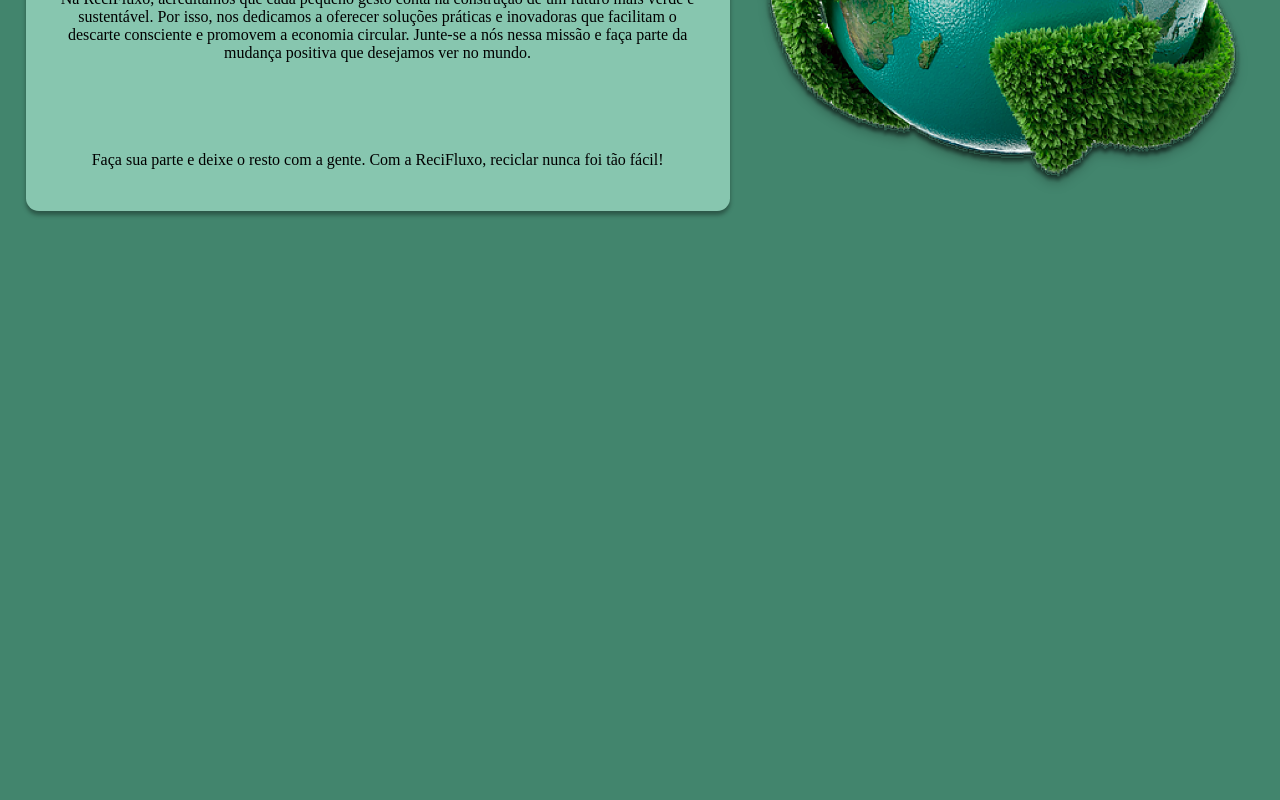
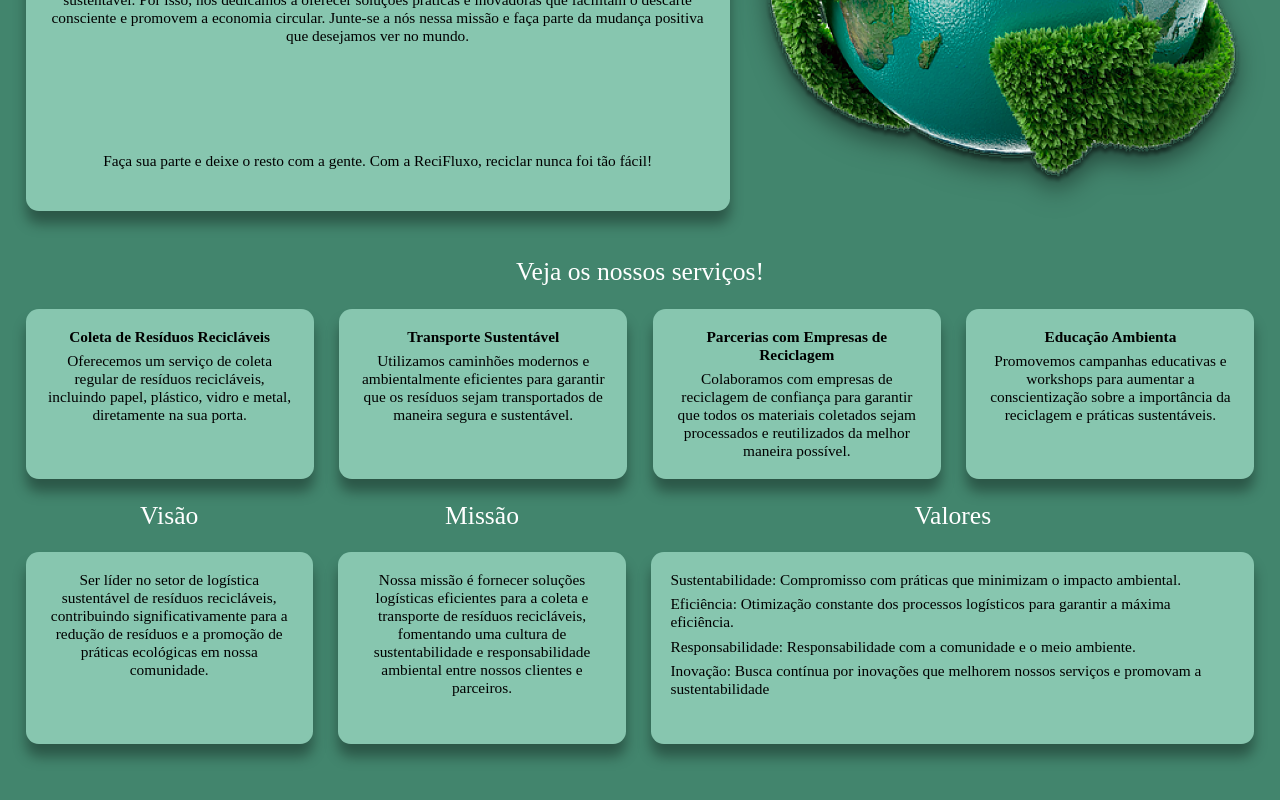
Before and after one commit to AndreyCadmo/ReciFluxo, an Angular app: page /home in a window 1280 px wide. Shown: the part 372-1172 px from the top of the page. Before the commit the page ends 800 px from the top, so only its background shows below. Built offline with nearby package versions, Linux system fonts and the light colour scheme; a web font is replaced by a local one.

Commit message:
criando a seção services

```diff
--- a/src/app/pages/home/home.component.css
+++ b/src/app/pages/home/home.component.css
@@ -5,7 +5,7 @@
 
 .world img {
   width: 40vw;
-    filter: drop-shadow(0px 4px 4px rgba(0, 0, 0, 0.5));
+  filter: var(--drop-shadow);
 }
 
 .main-card {
@@ -16,5 +16,65 @@
   border-radius: 1vw;
   justify-content: space-between;
   background-color: var(--background-card);
-    box-shadow: 0px 4px 4px rgba(0, 0, 0, 0.35);
+  box-shadow: var(--box-shadow);
+  max-height: 40vw;
 }
+
+.main-card h1 {
+  font-size: 1.5vw;
+}
+.main-card p {
+  font-size: 1.2vw;
+}
+
+.servicos-container {
+  display: flex;
+  flex-direction: column;
+  margin-top: 2vw;
+  height: 45.5vw;
+}
+
+.title-section {
+  text-align: center;
+  color: var(--font-white);
+  font-weight: 100;
+  font-size: 2vw;
+}
+
+.servicos,
+.visao {
+  display: flex;
+  gap: 2vw;
+}
+
+.card {
+  flex: 1;
+  text-align: center;
+}
+
+.card,
+.card-two {
+  background-color: var(--background-card);
+  padding: 1vw;
+  border-radius: 1vw;
+  box-shadow: var(--box-shadow);
+}
+
+.card h1,
+.card p,
+.card-two p {
+  font-size: 1.2vw;
+  margin: 0.5vw;
+}
+.card-two {
+  height: 13vw;
+}
+
+.card-container {
+  flex: 1;
+  text-align: center;
+}
+
+.card-container-two {
+  flex: 2.1;
+}
--- a/src/app/pages/home/home.component.html
+++ b/src/app/pages/home/home.component.html
@@ -26,3 +26,70 @@
     <img src="../../../assets/world.png" alt="World" />
   </div>
 </section>
+<section id="services" class="servicos-container">
+  <h1 class="title-section">Veja os nossos serviços!</h1>
+  <div class="servicos">
+    <div class="card">
+      <h1>Coleta de Resíduos Recicláveis</h1>
+      <p>
+        Oferecemos um serviço de coleta regular de resíduos recicláveis,
+        incluindo papel, plástico, vidro e metal, diretamente na sua porta.
+      </p>
+    </div>
+    <div class="card">
+      <h1>Transporte Sustentável</h1>
+      <p>
+        Utilizamos caminhões modernos e ambientalmente eficientes para garantir
+        que os resíduos sejam transportados de maneira segura e sustentável.
+      </p>
+    </div>
+    <div class="card">
+      <h1>Parcerias com Empresas de Reciclagem</h1>
+      <p>
+        Colaboramos com empresas de reciclagem de confiança para garantir que
+        todos os materiais coletados sejam processados e reutilizados da melhor
+        maneira possível.
+      </p>
+    </div>
+    <div class="card">
+      <h1>Educação Ambienta</h1>
+      <p>
+        Promovemos campanhas educativas e workshops para aumentar a
+        conscientização sobre a importância da reciclagem e práticas
+        sustentáveis.
+      </p>
+    </div>
+  </div>
+  <div class="visao">
+    <div class="card-container">
+      <h1 class="title-section">Visão</h1>
+      <div class="card-two">
+        <p>
+          Ser líder no setor de logística sustentável de resíduos recicláveis,
+          contribuindo significativamente para a redução de resíduos e a
+          promoção de práticas ecológicas em nossa comunidade.
+        </p>
+      </div>
+    </div>
+    <div class="card-container">
+      <h1 class="title-section">Missão</h1>
+      <div class="card-two">
+        <p>
+          Nossa missão é fornecer soluções logísticas eficientes para a coleta e
+          transporte de resíduos recicláveis, fomentando uma cultura de
+          sustentabilidade e responsabilidade ambiental entre nossos clientes e
+          parceiros.
+        </p>
+      </div>
+    </div>
+    <div class="card-container-two">
+      <h1 class="title-section">Valores</h1>
+      <div class="card-two">
+        <p>Sustentabilidade:  Compromisso com práticas que minimizam o impacto ambiental.</p>
+        <p>Eficiência:  Otimização constante dos processos logísticos para garantir a máxima eficiência.</p>
+        <p>Responsabilidade:  Responsabilidade com a comunidade e o meio ambiente.</p>
+        <p>Inovação:  Busca contínua por inovações que melhorem nossos serviços e promovam a sustentabilidade</p>
+      </div>
+    </div>
+  </div>
+</section>
```
Lines whose indentation alone changed are shown as unchanged.
